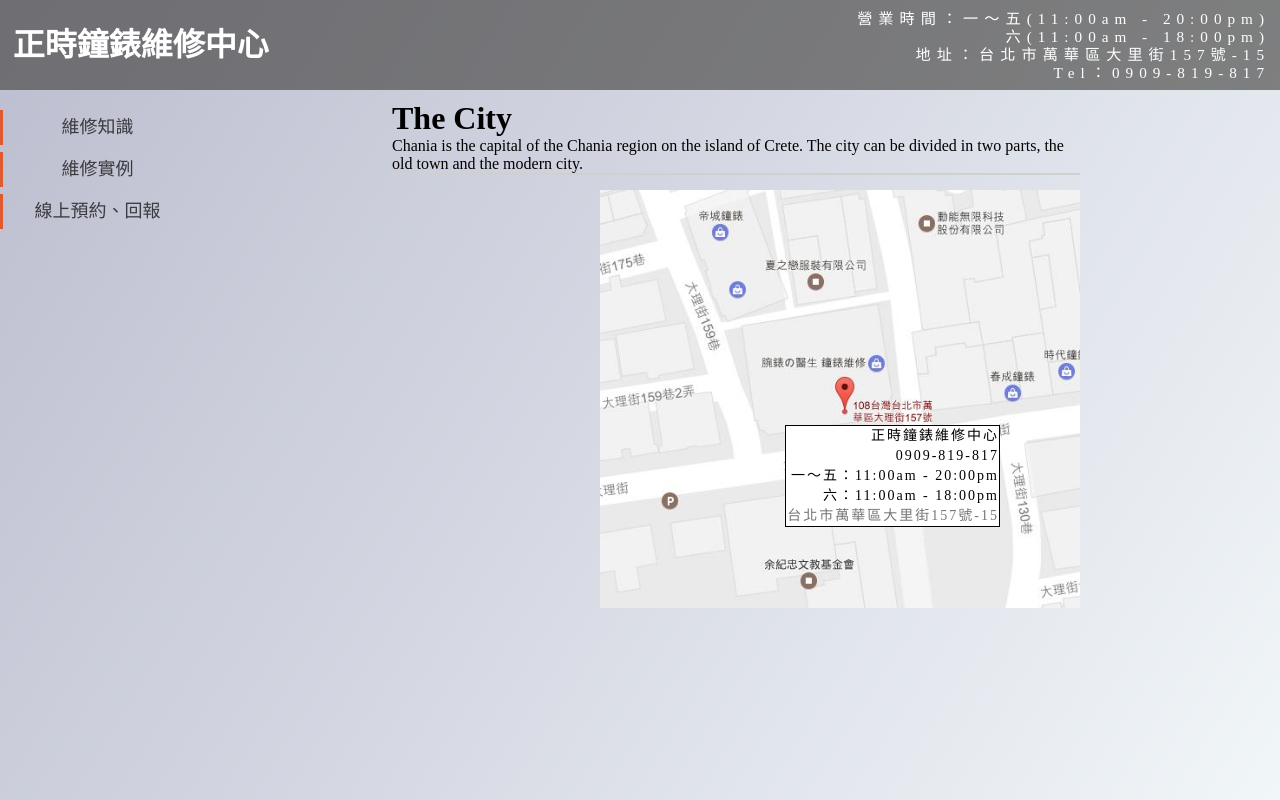
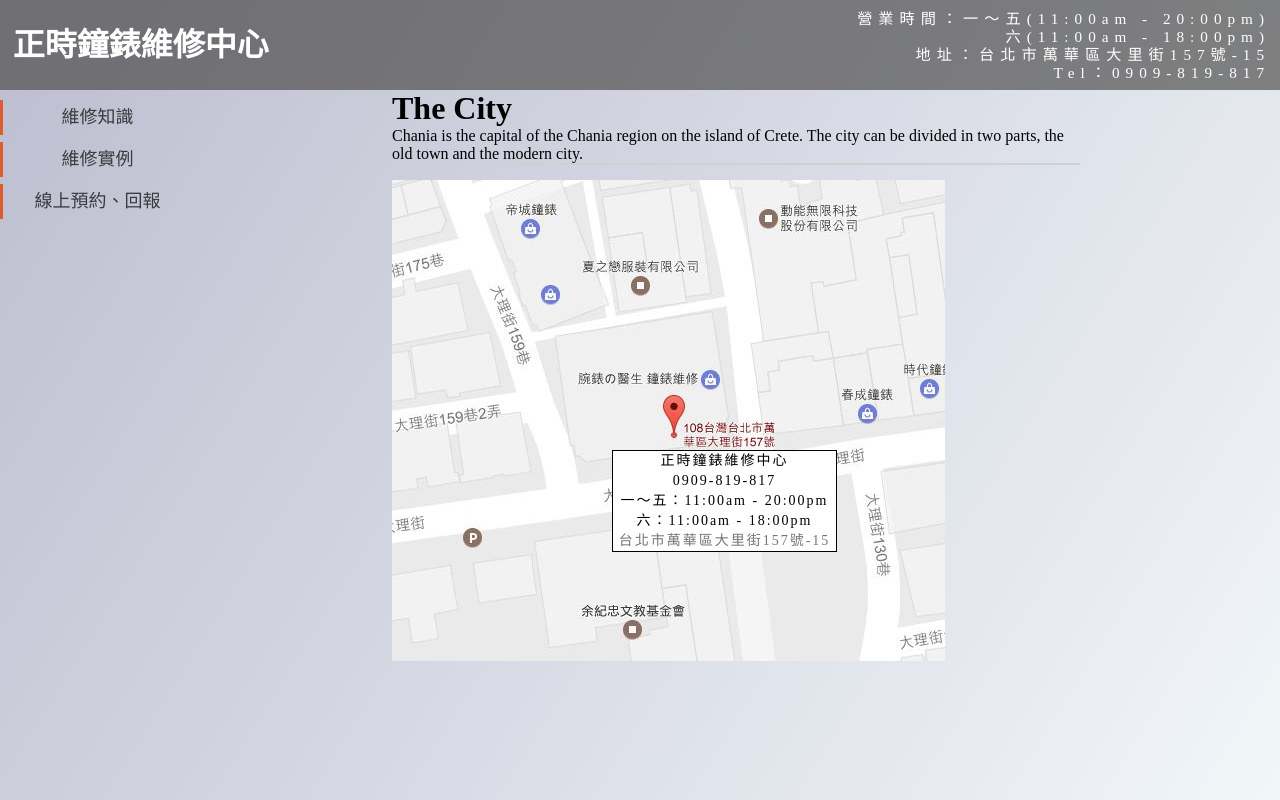
Before and after one commit to Hou-Chen/WatchWeb, a Django app: page / in a window 1280 px wide. Run offline with Django 3.2, Linux system fonts and the light colour scheme; some libraries are stand-ins or nearby versions.

Commit message:
2017/04/11-2

```diff
--- a/WatchWeb/WatchWeb/main/static/main/css/base.css
+++ b/WatchWeb/WatchWeb/main/static/main/css/base.css
@@ -2,8 +2,9 @@
 	margin: 0px;
 	padding: 0px;
 	-webkit-box-sizing: border-box;
-	   -moz-box-sizing: border-box;
-	        box-sizing: border-box;
+	-moz-box-sizing: border-box;
+	-o-box-sizing: border-box;
+	box-sizing: border-box;
 	/*border: 1px solid rgba(0, 0, 0, 0.3);*/
 }
 .row::after {
@@ -50,7 +51,7 @@
     .col-14 {width: 70%;}
     .col-15 {width: 75%;}
     .col-16 {width: 80%;}
-    .col-17 {width: 85%;}
+    /*.col-17 {width: 85%;}*/
     .col-18 {width: 90%;}
     .col-19 {width: 95%;}
     .col-20 {width: 100%;}
@@ -69,7 +70,6 @@ a {
     width: 100%;
     height: auto;
     min-height: 90px;
-    margin-bottom: 10px;
     background: rgba(59, 58, 54, 0.6);
     /*background: #11A18A;*/
 }
@@ -87,136 +87,11 @@ a {
     line-height: 18px;
 }
 /*******************************************/
-#nav {
-	margin-top: 10px;
-	height: 100%;
-}
-#nav ul {
-    list-style-type: none;
-}
-#nav li {
-	position: relative;
-	font-size: 18px;
-    margin-bottom: 7px;
-    height: 35px;
-    line-height: 35px;
-    border-left: 3px solid #df5a2e;
-    transition: 0.2s;
-}
-#nav ul li a {
-	color: rgba(0, 0, 0, 0.7);
-    display: block;
-    text-align: center;
-}
-#nav ul li:hover {
-    border-left: 10px solid #df5a2e;
-}
-#nav ul li ul {
-	left: 100%;
-	display: none;
-	top: 0px;
-}
-#nav ul li:hover ul {
-    display: block;
-    position: absolute;
-}
-#nav ul li ul li {
-	width: 102%;
-}
-/*******************************************/
-#distance {
-	height: 100%;
-}
+#distance {height: 100%;}
 @media only screen and (min-width: 0px) {#distance {padding: 0px;}.col-17 {width: 100%;}}
 @media only screen and (min-width: 1000px) {#distance {padding: 0px 200px;}.col-17 {width: 85%;}}
 /*******************************************/
-@media only screen and (max-width: 600px) {
-    #nav {display: none;}
-    .before::after {
-        content: url('../img/icon/menu_white_36.svg');
-        position: absolute;
-        /*right: 30px;
-        top: 35px;*/
-        top: 0px;
-        right: 0px;
-        width: 60px;
-        height: 90px;
-        line-height: 95px;
-        padding: 10px 10px;
-        /*margin-right: 5px;*/
-        cursor: pointer;
-    }
-    .after::after {
-        content: url('../img/icon/close_white_36.svg');
-        /*position: absolute;
-        right: 30px;
-        top: 35px;
-        top: 0px;
-        right: 0px;
-        width: 60px;
-        height: 90px;
-        line-height: 90px;
-        padding: 10px 15px;
-        cursor: pointer;*/
-    }
-    .nav {
-        position: absolute;
-        top: 90px;
-        max-width: 200px;
-        /*right: 0px;
-        background: rgba(0, 0, 0, 0.7);*/
-        left: -100%;
-        background: rgba(59, 58, 54, 0.6);
-        padding: 10px;
-    }
-    .nav li {
-        list-style: none;
-        line-height: 30px;
-        border-bottom: 1px solid rgba(255, 255, 255, 0.7);
-    }
-    .nav li:last-child {
-        border-bottom: none;
-    }
-    .nav li a {
-        color: white;
-        padding-right: 47px;
-    }
-    .nav ul li {
-        font-size: 19px;
-    }
-    .nav ul li ul {
-        display: none;
-    }
-    /*.nav ul li:hover ul{
-        display: block;
-        position: relative;
-    }*/
-    .nav ul li ul li {
-        font-size: 17px;
-    }
-    .nav ul li ul li::before {
-        content: " - ";
-        color: white;
-    }
-    .ja1::after, .ja2::after {
-        content: url('../img/icon/right_white_24.svg');
-        float: right;
-        margin-right: 18px;
-        font-size: 30px;
-        color: white;
-    }
-    .ja11::after, .ja22::after {
-        content: url('../img/icon/down_white_24.svg');
-    }
-    /*.ja1::after, .ja2::after {
-        content: attr(aftercontent);
-        float: right;
-        margin-right: 20px;
-        font-size: 30px;
-        color: white;
-    }*/
-}
-@media only screen and (min-width: 601px) {
+@media only screen and (min-width: 700px) {
 	#right {display: none;}
 	.nav {display: none;}
 }
--- a/WatchWeb/WatchWeb/main/static/main/css/email.css
+++ b/WatchWeb/WatchWeb/main/static/main/css/email.css
@@ -1,5 +1,8 @@
 body {
-    background: url("../img/2.png") no-repeat;
+    background: -webkit-linear-gradient(left top,#98dafc,#22264b);
+    background: -moz-linear-gradient(bottom right,#22264b,#98dafc);
+    background: -o-linear-gradient(bottom right,#98dafc,#22264b);
+    background: -linear-gradient(to bottom right,#98dafc,#22264b);
     background-size: cover;
     background-attachment: fixed;
 }
--- a/WatchWeb/WatchWeb/main/static/main/css/main.css
+++ b/WatchWeb/WatchWeb/main/static/main/css/main.css
@@ -1,14 +1,16 @@
 body {
 	/*background: url("../img/2.png") no-repeat;*/
 	/*background-color: #98dafc;*/
+	/*background: -webkit-radial-gradient(circle,#98dafc,#22264b);*/
 	background: -webkit-linear-gradient(left top,rgba(122, 125, 160, 0.5),rgba(227, 237, 242, 0.5));
-	/*background: -webkit-radial-gradient(circle,#98dafc,#22264b);*/
+	background: -moz-linear-gradient(bottom right,rgba(122, 125, 160, 0.5),rgba(227, 237, 242, 0.5));
+	background: -o-linear-gradient(bottom right,rgba(122, 125, 160, 0.5),rgba(227, 237, 242, 0.5));
+	background: -linear-gradient(to bottom right,rgba(122, 125, 160, 0.5),rgba(227, 237, 242, 0.5));
 	background-size: cover;
 	background-attachment: fixed;
 }
 .map .mp{
 	margin-top: 15px;
-	direction: rtl;
 }
 div.map div.mp img {
 	position: absolute;
@@ -19,13 +21,13 @@ div.map div.mp img {
     line-height: 20px;
     letter-spacing: 2px;
     font-size: 14px;
-    padding: 235px 80px 0px 0px;
+    padding: 270px 0px 0px 220px;
 }
 .dp {
 	border: 1px solid black;
-	width: 215px;
+	width: 225px;
 	background: white;
-	text-align: right;
+	text-align: center;
 }
 .dpt {
 	font-size: 1em;
--- a/WatchWeb/WatchWeb/main/templates/main/base.html
+++ b/WatchWeb/WatchWeb/main/templates/main/base.html
@@ -4,22 +4,24 @@
 {% block heading %}{% endblock %}
 <style>
 @media only screen and (max-width: 659px) {#header h1 a {width: 100%;}}
-@media only screen and (min-width: 660px) {
+@media only screen and (min-width: 700px) {
     #header p {
         font-size: 1em;
-        margin: 0px 10px 11px 32px;
+        margin: 0px 10px 0px 32px;
         letter-spacing: 6px;
         text-align: right;
         color: white;
         padding-top: 10px;
     }
 }
-@media only screen and (max-width: 600px) {#header p {display: none;}}
+@media only screen and (max-width: 699px) {#header p {display: none;}}
 @media only screen and (max-width: 330px) {#header h1 a {font-size: 24px;}}
 </style>
     <head>
         <title>正時鐘錶維修中心</title>
         <link rel=stylesheet href={% static 'main/css/base.css' %}>
+        <link rel=stylesheet href={% static 'main/css/navigation.css' %}>
+        <link rel=stylesheet href={% static 'main/css/navigation2.css' %}>
         <meta charset=utf-8>
         <meta http-equiv="Content-Language" content="zh-TW">
         <meta name="description" content="">
@@ -41,7 +43,6 @@
             <div class="nav">
             <ul>
                 <li><a href={% url 'main:email' %}>線上預約、回報</a></li>
-                <!-- <div id="right"><img src={% static 'main/img/icon/nav-icon.png' %}></div><li><a class="ja1" href="#">維修知識<img class="ja" src={% static 'main/img/icon/right_white_24.svg' %}></a> -->
                 <li><a class="ja1" href="#">維修知識</a>
                     <ul class="ju1">
                         <li><a href={% url 'main:tool' %}>工具篇</a></li>
@@ -74,9 +75,8 @@
         <script src="https://ajax.googleapis.com/ajax/libs/jquery/3.2.1/jquery.min.js"></script>
         <script src={% static 'main/js/base.js' %}></script>
         </div>
-
         <div class="row">
-            <div id="nav" class="col-3 col-m-1" style="min-width:150px;">
+            <div id="nav" class="col-3 col-m-1">
                 <ul>
                     <li><a href="#">維修知識</a>
                         <ul>
--- a/WatchWeb/WatchWeb/main/templates/main/main.html
+++ b/WatchWeb/WatchWeb/main/templates/main/main.html
@@ -8,7 +8,7 @@
         display: none;
     }
 }
-@media only screen and (max-width: 470px) {
+@media only screen and (max-width: 539px) {
     .p {display: none;}
     div.map div.mp img {position: relative;}
     .sp {display:block;text-align:center;}
@@ -20,20 +20,18 @@
     <hr size="2" color="#d0d0d0">
     <div class="map">
         <div class="mp"">
-            <img src={% static 'main/img/googlemap1.jpg' %} width="480">
+            <img src={% static 'main/img/googlemap1.jpg' %}>
             <div class="p">
                 <div class="dp">
                     <p>正時鐘錶維修中心<br>0909-819-817<br>
-                        <span class="dpt">一～五：11:00am - 20:00pm 六：11:00am - 18:00pm</span><br>
+                        <span class="dpt">一～五：11:00am - 20:00pm<br>六：11:00am - 18:00pm</span><br>
                         <a href="https://www.google.com.tw/maps/place/108%E5%8F%B0%E5%8C%97%E5%B8%82%E8%90%AC%E8%8F%AF%E5%8D%80%E5%A4%A7%E7%90%86%E8%A1%97157%E8%99%9F/@25.0341822,121.4941709,17z/data=!3m1!4b1!4m5!3m4!1s0x3442a9add271fd51:0xbe6782819da609d5!8m2!3d25.0341774!4d121.4963649" target="_blank">台北市萬華區大里街157號-15</a>
                     </p>
                 </div>
             </div>
             <div class="sp">
-                <p>正時鐘錶維修中心<br>
-                0909-819-817<br>
-                一～五：11:00am - 20:00pm<br>
-                六：11:00am - 18:00pm<br>
+                <p>正時鐘錶維修中心<br>0909-819-817<br>
+                一～五：11:00am - 20:00pm<br>六：11:00am - 18:00pm<br>
                 <a style="color:#444;" class="a" href="https://www.google.com.tw/maps/place/108%E5%8F%B0%E5%8C%97%E5%B8%82%E8%90%AC%E8%8F%AF%E5%8D%80%E5%A4%A7%E7%90%86%E8%A1%97157%E8%99%9F/@25.0341822,121.4941709,17z/data=!3m1!4b1!4m5!3m4!1s0x3442a9add271fd51:0xbe6782819da609d5!8m2!3d25.0341774!4d121.4963649" target="_blank">台北市萬華區大里街157號-15</a>
                 </p>
             </div>
```
Also changed, not shown: WatchWeb/WatchWeb/main/static/main/css/navigation.css (added, +38 -0 lines), WatchWeb/WatchWeb/main/static/main/css/navigation2.css (added, +73 -0 lines), WatchWeb/WatchWeb/main/static/main/js/base.js (+0 -9 lines).
